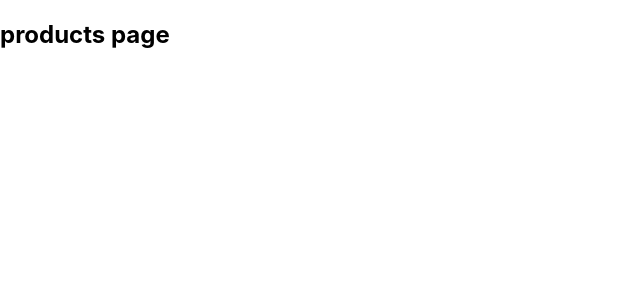
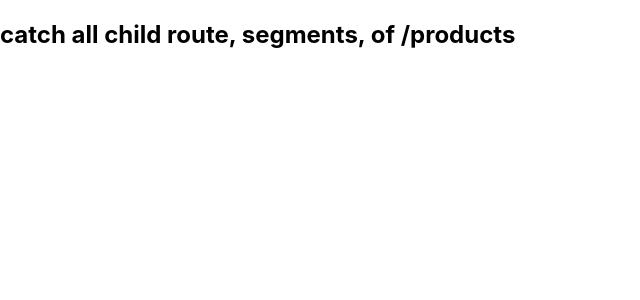
Before and after one commit to HyeonJu-C/file-based-routing-practice, a Next.js app: page /products in a window 1280 px wide. Shown: the top 300 px of the page, without its empty margins (0-640 px from the left). Built offline with nearby package versions, Linux system fonts and the light colour scheme.

Commit message:
catch all route 설정

```diff
--- /dev/null
+++ b/pages/products/[...catchAll].js
@@ -0,0 +1,18 @@
+import { useRouter } from 'next/router'
+
+// 1. /products/something... 로 시작하는 모든 경로에서 해당 컴포넌트를 렌더링할 수 있다.
+// 2. 단, /products/[id]나 /products/food와 같이 특정 segment이 미리 배정된 경로는 예외이다.
+// 3. 예제
+//    /posts/2021/12와 같이 2020년 12월에 작성된 포스트만을 필터링하는 경로가 있다면,
+//    catch all 경로를 이용해서 [2021, 12] 값을 백엔드에 넘겨줄 수 있다.
+
+export default function CatchAllProducts() {
+  const router = useRouter()
+  console.log(router.query) // =>  { catchAll: [ ...사용자가 입력한 모든 segment ] }
+
+  return (
+    <section>
+      <h1>catch all child route, segments, of /products</h1>
+    </section>
+  )
+}
```
